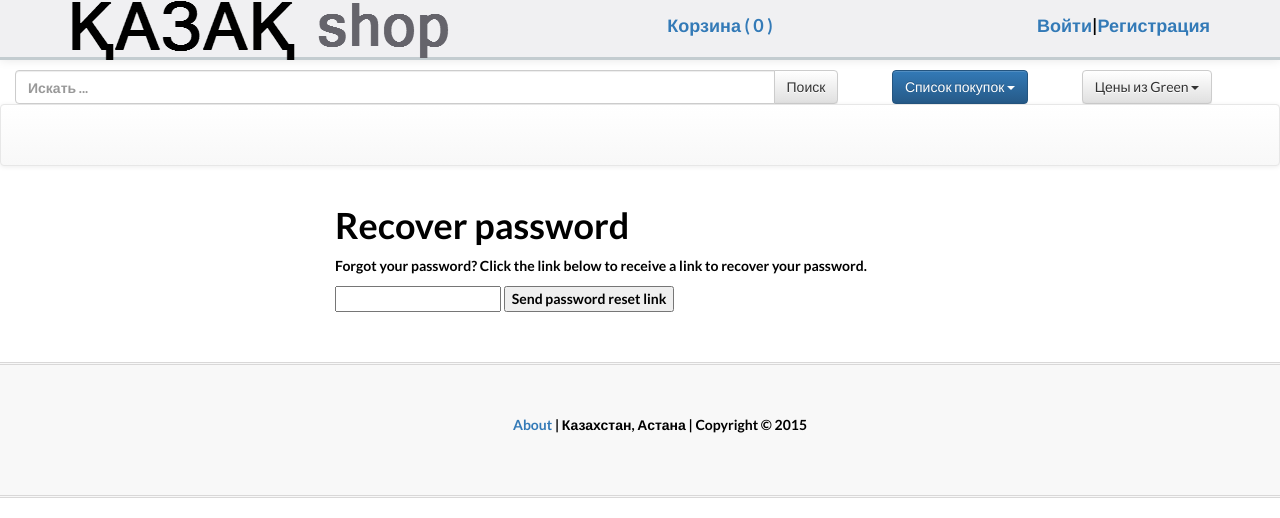
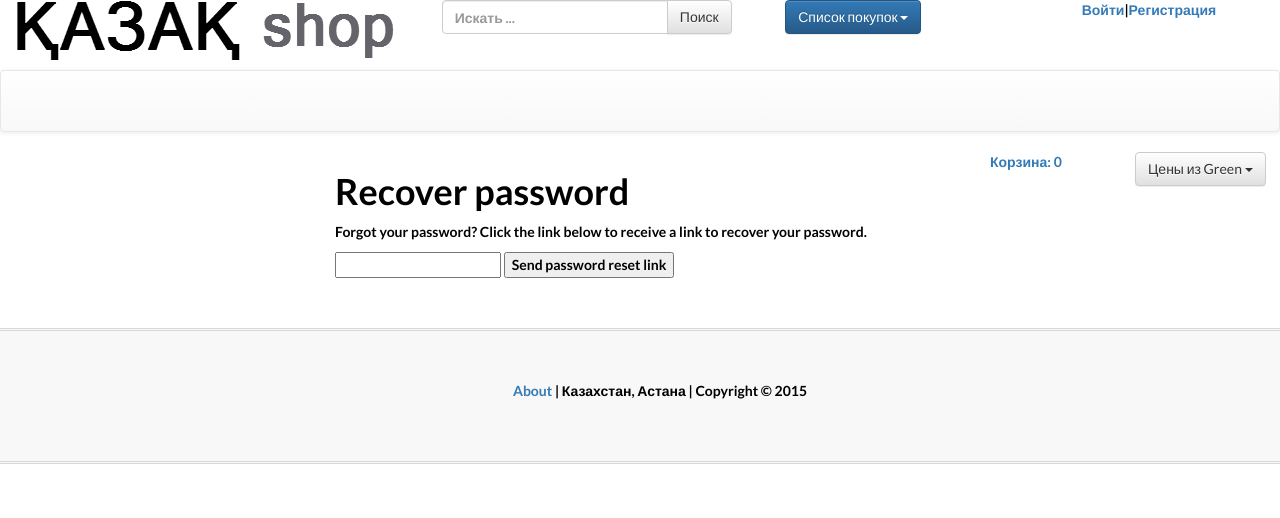
Before and after one commit to abzaloid/bestprice, a Python web app: template templates/forgot.html in a window 1280 px wide. Shown: the top 518 px of the page. Run offline with Jinja, Linux system fonts and the light colour scheme; the template is opened without the code that fills it, so the values that code supplies are empty; some libraries are stand-ins or nearby versions.

Commit message:
design improvement

```diff
--- a/templates/base.html
+++ b/templates/base.html
@@ -25,48 +25,12 @@
 
 <!--HEADER-->
 <div class="navbar navbar-fixed-top">
-  <div class="navbar-inner">
-    <div class="container">
+    <div class="container-fluid">
+  <div class="row">
+     <div class="col-sm-4 col-xs-4 col-lg-4 col-md-4">
         <a class="pull-left brand" href="/"></a>
-        <div class="navbar-brand navbar-brand-centered">
-            <a href="/cart">Корзина (
-                  <span class="itemCount">{% if item_count %}
-                    {{ item_count|int }}
-                  {% else %}
-                    0
-                  {% endif %}</span>)</a>
-            <img class="spinner" src="http://www.dhp11.com/foswiki/pub/Internal/2012-06-12/spinner.gif" height="20px" width="20px" />
-        </div>
-        <ul class="navbar-right navbar-brand" >
-            {% if not user %}
-                <p><a href="/login">Войти</a>|<a href="/signup">Регистрация</a></p>
-            {% else %}
-            <p style="font-color:black">Привет, <a href="#">{{ user.name }}</a> | <a href="/logout">Выйти</a></p>
-            {% endif %}
-        </ul>
-    </div>
-  </div>
-</div>
-
-
-
-
-<div class="container-fluid">
-  <div class="row">
-    <div class = "col-sm-2 col-xs-2 col-lg-2 col-md-2 pull-right">
-      <div class="dropdown">
-        <button class="btn btn-default dropdown-toggle" type="button" id="dropdownMenu1" data-toggle="dropdown" aria-expanded="true">
-          Цены из Green
-          <span class="caret"></span>
-        </button>
-        <ul class="dropdown-menu" role="menu" aria-labelledby="dropdownMenu1">
-          <li role="presentation"><a role="menuitem" tabindex="-1" href="#">Green</a></li>
-          <li role="presentation"><a role="menuitem" tabindex="-1" href="#">Galmart</a></li>
-        </ul>
       </div>
-    </div>
-
-     <div class="col-sm-8 col-xs-8 col-lg-8 col-md-8">
+     <div class="col-sm-3 col-xs-3 col-lg-3 col-md-3">
       <div class="input-group">
         <input type="text" class="form-control" id = "search_form" placeholder="Искать ...">
         <span class="input-group-btn">
@@ -79,7 +43,9 @@
       </span>
     </div>
    </div>
-      <div class="col-sm-2 col-xs-2 col-lg-2 col-md-2 text-center">
+
+
+  <div class="col-sm-2 col-md-2 text-center">
         <div class="dropdown">
             <a id="dLabel" role="button" class="btn btn-primary" data-target="#">
                 Список покупок <span class="caret"></span>
@@ -92,9 +58,22 @@
         </div>
     </div>
 
+    <div class="col-sm-2 col-md-2 pull-right">
+      {% if not user %}
+          <p><a href="/login">Войти</a>|<a href="/signup">Регистрация</a></p>
+      {% else %}
+          <p style="font-color:black">Привет, <a href="#">{{ user.name }}</a> | <a href="/logout">Выйти</a></p>
+      {% endif %}
+    </div>
 
-  </div><!-- /.row -->
-</div>
+
+      </div><!-- /.row -->
+    </div>
+  </div>
+
+
+
+
 
 
 <nav class="navbar navbar-default navbar-static">
@@ -144,10 +123,10 @@
   <div class="row">
 
 {% if is_home != 1 %}
-    <div class="col-sm-3 col-md-3">
-<div class="container">
+<div class="col-sm-3 col-md-3 ">
+  <div class="container-fluid">
       <div class="row">
-        <div class="col-sm-3 col-md-3">
+        <div class="col-sm-12 col-md-12 ">
           <div class="panel-group" id="accordion">
 
           {% if categories %}
@@ -185,14 +164,44 @@
     </div>
 {% endif %}
 {% if is_home != 1 %}
-    <div class="col-sm-6 col-md-6">
+    <div class="col-sm-6 col-md-6 ">
 {% else %}
     <div class="col-sm-12 col-md-12">
 {% endif %}
       {% block body %} {% endblock %}
     </div>
 {% if is_home != 1 %}
-    <div class="col-sm-3 col-md-3">
+    <div class="col-sm-3 col-md-3 ">
+
+
+
+    <div class="container-fluid">
+      <div class="row">
+      <div class="col-md-6">
+      <a href="/cart">Корзина:
+                  <span class="itemCount">{% if item_count %}
+                    {{ item_count|int }}
+                  {% else %}
+                    0
+                  {% endif %}</span>
+        </a>
+     <img class="spinner" src="http://www.dhp11.com/foswiki/pub/Internal/2012-06-12/spinner.gif" height="20px" width="20px" />
+      </div>
+      <div class="col-md-6">
+      <div class="dropdown">
+        <button class="btn btn-default dropdown-toggle" type="button" id="dropdownMenu1" data-toggle="dropdown" aria-expanded="true">
+          Цены из Green
+          <span class="caret"></span>
+        </button>
+        <ul class="dropdown-menu" role="menu" aria-labelledby="dropdownMenu1">
+          <li role="presentation"><a role="menuitem" tabindex="-1" href="#">Green</a></li>
+          <li role="presentation"><a role="menuitem" tabindex="-1" href="#">Galmart</a></li>
+        </ul>
+      </div>
+      </div>
+    </div>
+    </div>
+
    {% if user%}
       <table class="table table-hover">
           <thead>
```
